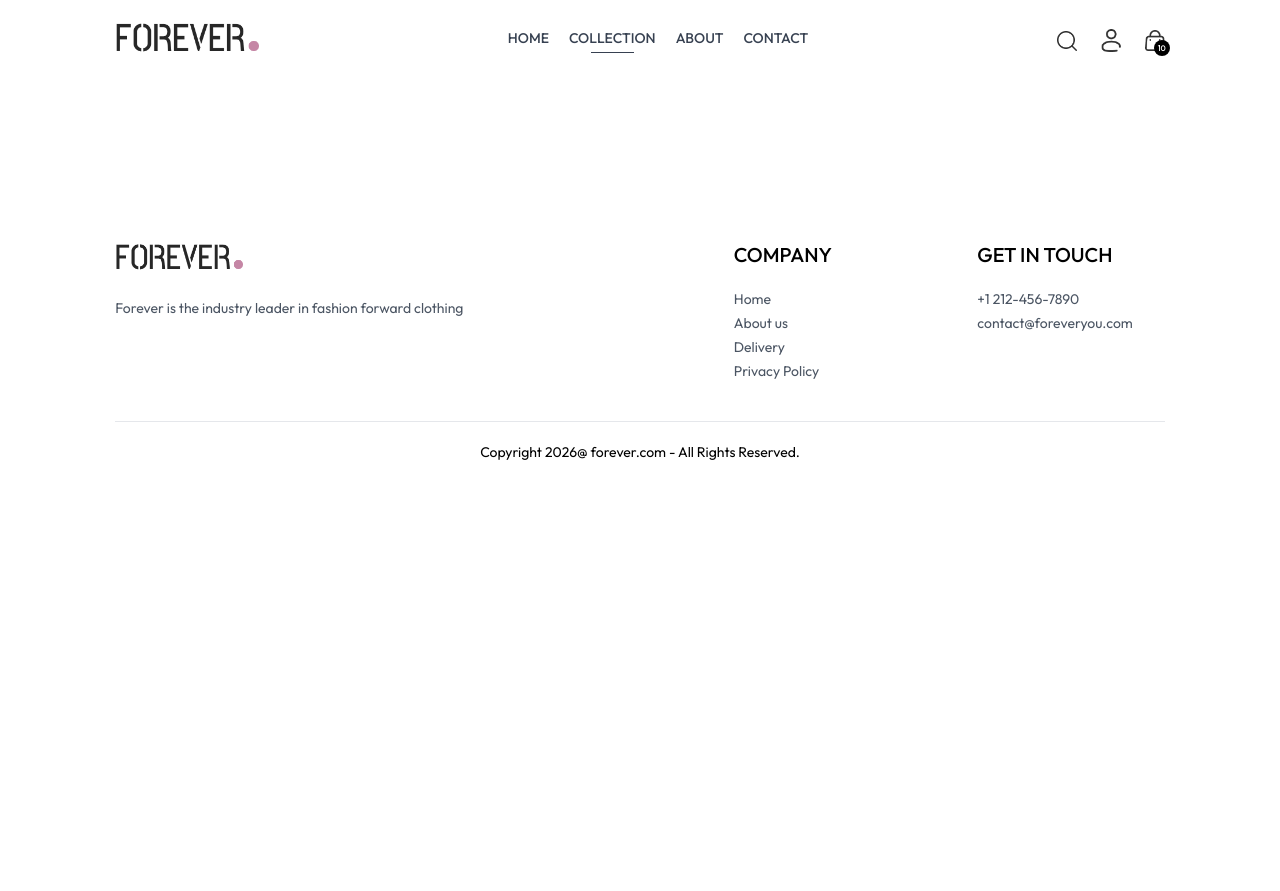
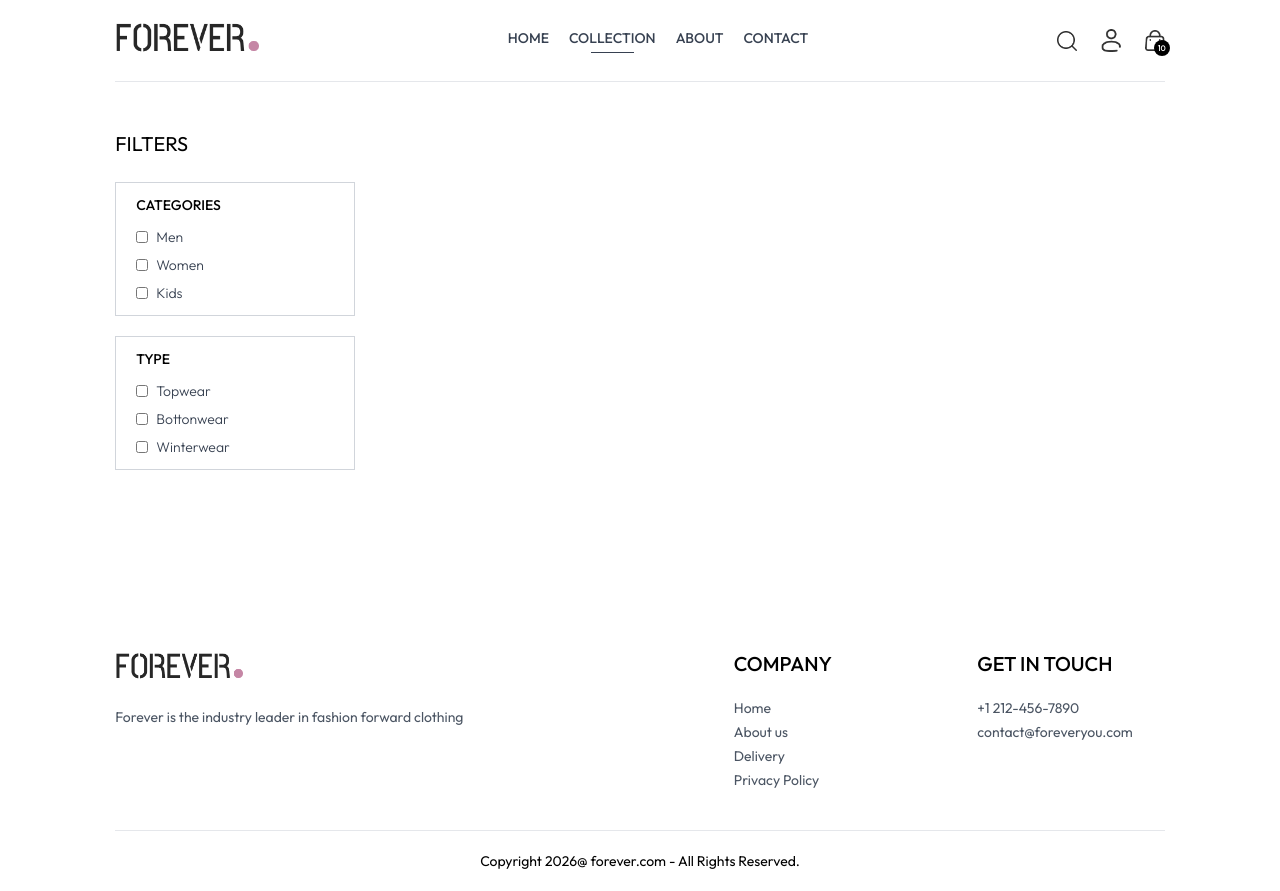
Before and after one commit to Stella0711/ecommerce-clothing-app, a React (Vite) app in the folder frontend/: page /collection in a window 1280 px wide. Before the commit the page ends 800 px from the top, so only its background shows below. Built offline with nearby package versions, Linux system fonts and the light colour scheme.

Commit message:
Build collection filter UI

```diff
--- a/frontend/src/pages/Collection.jsx
+++ b/frontend/src/pages/Collection.jsx
@@ -1,8 +1,52 @@
-import React from 'react'
+import React, { useContext, useState } from 'react'
+import { ShopContext } from '../context/ShopContext';
+import { assets } from '../assets/assets';
 
 const Collection = () => {
+
+    const { products } = useContext(ShopContext);
+    const [showFilter,setShowFilter] = useState(false);
+
   return (
-    <div>
+    <div className='flex flex-col sm:flex-row gap-1 sm:gap-10 pt-10 border-t'>
+
+        {/* Filter Options */}
+        <div className='min-w-60'>
+            <p className='my-2 text-xl flex items-center cursor-pointer gap-2'>FILTERS
+                <img className={`h-3 sm:hidden ${showFilter ? 'rotate-90' : ''}`}src={assets.dropdown_icon} alt="" />
+            </p>
+            {/* Category Filter */}
+            <div className={`border border-gray-300 pl-5 py-3 mt-6 ${showFilter ? '' :'hidden'} sm:block`}>
+                <p className='mb-3 text-sm font-medium'>CATEGORIES</p>
+                <div className='flex flex-col gap-2 text-sm font-light text-gray-700'>
+                    <p className='flex gap-2'>
+                        <input className='w-3' type="checkbox" value={'Men'}/> Men
+                    </p>
+                    <p className='flex gap-2'>
+                        <input className='w-3' type="checkbox" value={'Women'}/> Women
+                    </p>
+                    <p className='flex gap-2'>
+                        <input className='w-3' type="checkbox" value={'Kids'}/> Kids
+                    </p>
+                </div>
+            </div>
+            {/* Subcategory Filter */}
+            <div className={`border border-gray-300 pl-5 py-3 my-5 ${showFilter ? '' :'hidden'} sm:block`}>
+                <p className='mb-3 text-sm font-medium'>TYPE</p>
+                <div className='flex flex-col gap-2 text-sm font-light text-gray-700'>
+                    <p className='flex gap-2'>
+                        <input className='w-3' type="checkbox" value={'Topwear'}/> Topwear
+                    </p>
+                    <p className='flex gap-2'>
+                        <input className='w-3' type="checkbox" value={'Bottomwear'}/> Bottonwear
+                    </p>
+                    <p className='flex gap-2'>
+                        <input className='w-3' type="checkbox" value={'Winterwear'}/> Winterwear
+                    </p>
+                </div>
+            </div>
+
+        </div>
 
     </div>
   )
--- a/frontend/src/pages/Home.jsx
+++ b/frontend/src/pages/Home.jsx
@@ -4,6 +4,7 @@ import LatestCollection from '../components/LatestCollection'
 import BestSeller from '../components/BestSeller'
 import OurPolicy from '../components/OurPolicy'
 import NewsletterBox from '../components/NewsletterBox'
+import Collection from './Collection'
 
 
 const Home = () => {
@@ -14,6 +15,7 @@ const Home = () => {
         <BestSeller />
         <OurPolicy />
         <NewsletterBox />
+        <Collection />
     </div>
   )
 }
```
